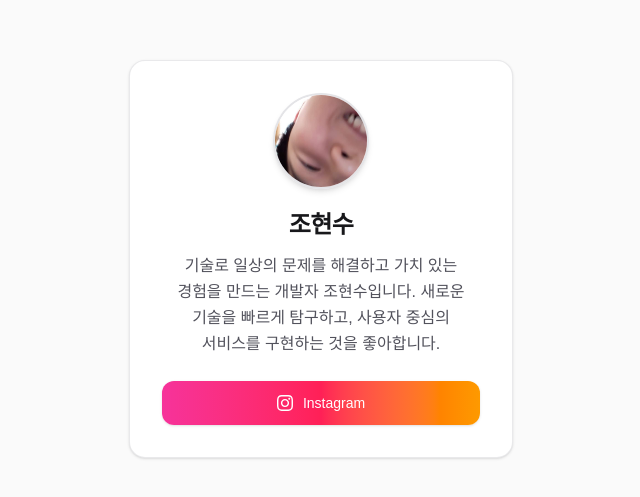
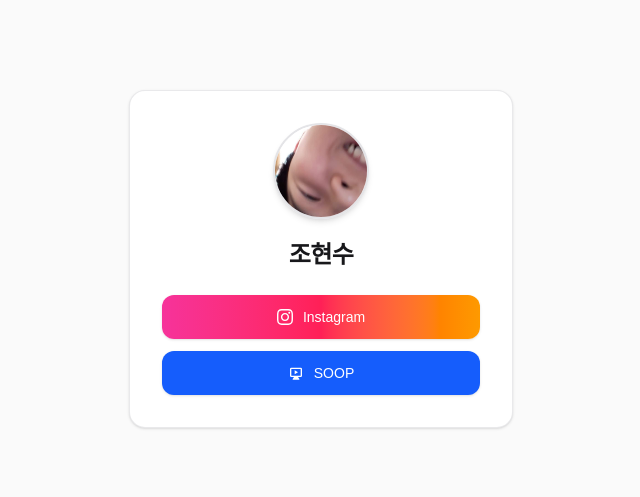
Before and after one commit to hyunsoo109/my-link-hyunsoo, a Next.js app: page / in a window 1280 px wide. Shown: the part 141-638 px from the top of the page, without its empty margins (319-959 px from the left). Built offline with nearby package versions, Linux system fonts and the light colour scheme.

Commit message:
feat: add SOOP live link and remove intro description text

```diff
--- a/src/app/layout.tsx
+++ b/src/app/layout.tsx
@@ -14,8 +14,7 @@ const geistMono = Geist_Mono({
 
 export const metadata: Metadata = {
   title: "조현수 | 프로필",
-  description:
-    "기술로 일상의 문제를 해결하고 가치 있는 경험을 만드는 개발자 조현수입니다. 새로운 기술을 빠르게 탐구하고, 사용자 중심의 서비스를 구현하는 것을 좋아합니다.",
+  description: "조현수 프로필 및 링크",
 };
 
 export default function RootLayout({ children }: LayoutProps<"/">) {
--- a/src/app/page.tsx
+++ b/src/app/page.tsx
@@ -18,13 +18,9 @@ export default function Home() {
           조현수
         </h1>
 
-        {/* 소개글 */}
-        <p className="mt-3 text-sm sm:text-base text-zinc-600 dark:text-zinc-400 leading-relaxed break-keep">
-          기술로 일상의 문제를 해결하고 가치 있는 경험을 만드는 개발자 조현수입니다. 새로운 기술을 빠르게 탐구하고, 사용자 중심의 서비스를 구현하는 것을 좋아합니다.
-        </p>
-
         {/* 링크 버튼 목록 */}
         <div className="mt-6 flex flex-col w-full gap-3">
+          {/* Instagram 버튼 */}
           <a
             href="https://www.instagram.com/gustn_1o9/?hl=ko"
             target="_blank"
@@ -41,6 +37,24 @@ export default function Home() {
             </svg>
             <span>Instagram</span>
           </a>
+
+          {/* SOOP 버튼 */}
+          <a
+            href="https://www.sooplive.com/station/gustnwh109"
+            target="_blank"
+            rel="noopener noreferrer"
+            className="flex items-center justify-center gap-2.5 w-full py-3 px-4 rounded-xl bg-blue-600 hover:bg-blue-700 text-white font-medium text-sm shadow hover:opacity-90 active:scale-[0.99] transition-all"
+          >
+            {/* Stream / Monitor SVG Icon */}
+            <svg
+              className="w-4 h-4 fill-current"
+              viewBox="0 0 24 24"
+              aria-hidden="true"
+            >
+              <path d="M5 4h14a2 2 0 0 1 2 2v10a2 2 0 0 1-2 2h-4l2 3v1H7v-1l2-3H5a2 2 0 0 1-2-2V6a2 2 0 0 1 2-2zm0 2v10h14V6H5zm5 2l5 3-5 3V8z" />
+            </svg>
+            <span>SOOP</span>
+          </a>
         </div>
       </div>
     </main>
```
